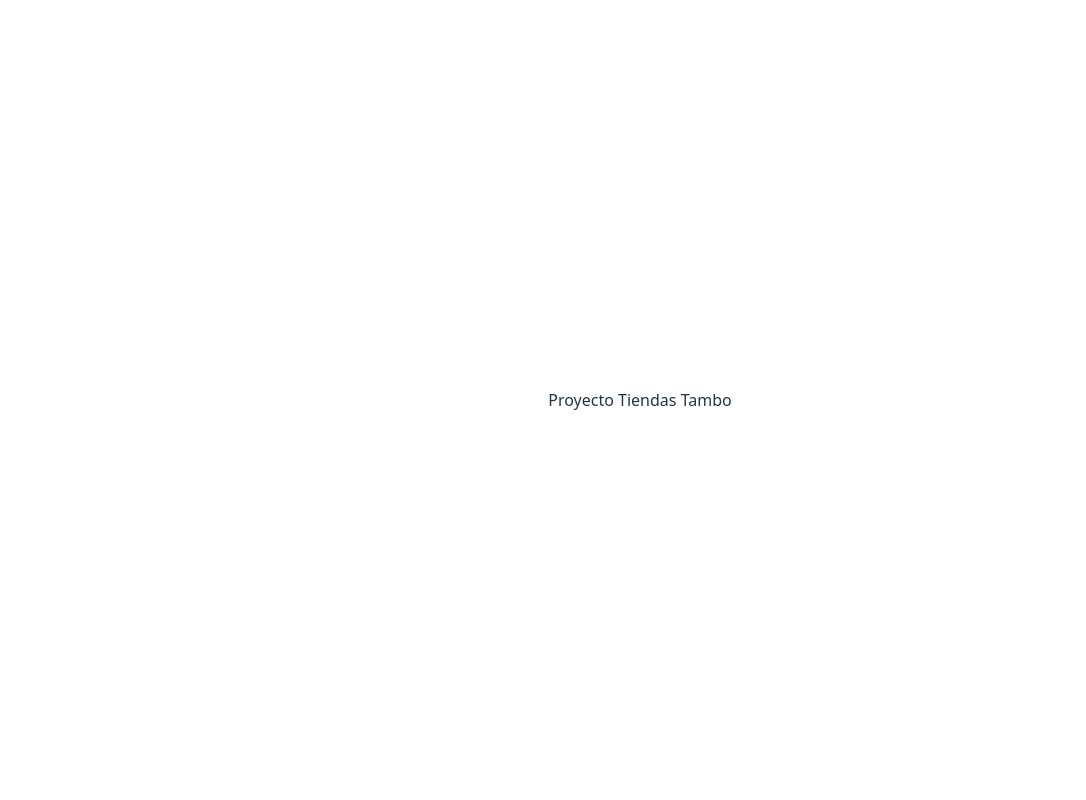
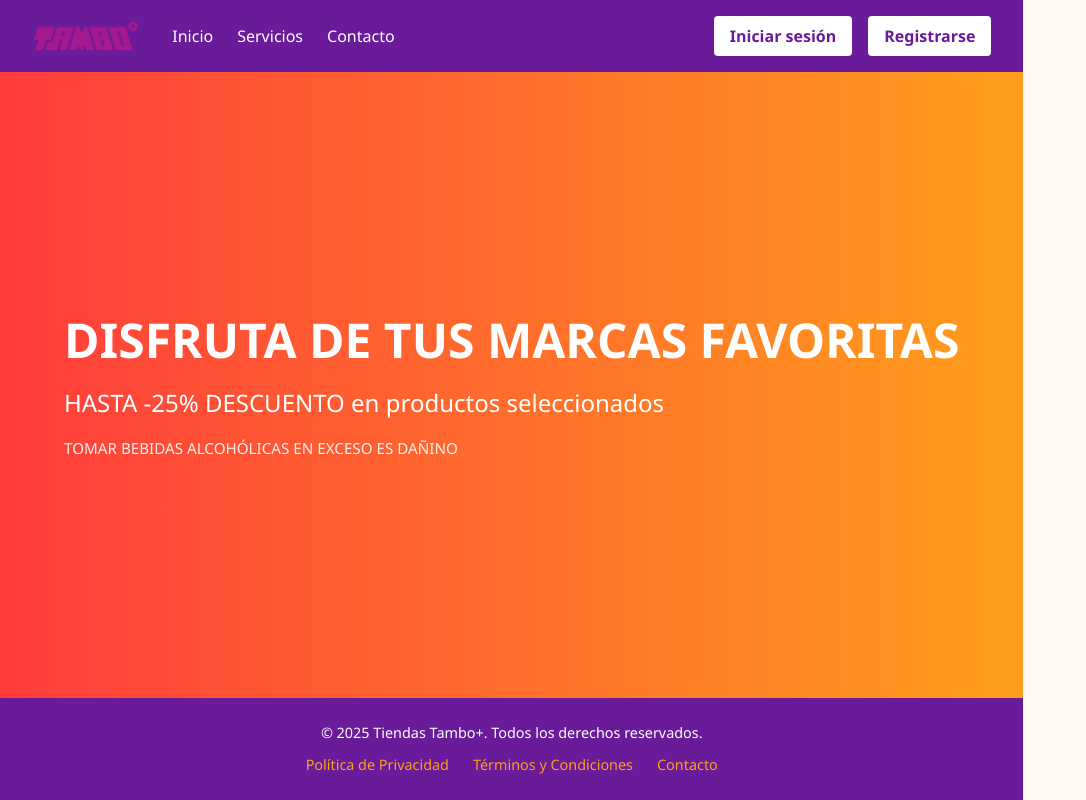
Before and after one commit to Andres-Ortiz09/TAMBO_FRONTEND, a React (Vite) app: page / in a window 1280 px wide. Shown: the whole page, without its empty margins (0-1086 px from the left). Built offline with nearby package versions, Linux system fonts and the light colour scheme.

Commit message:
Agregue la ruta de inicio

```diff
--- a/src/App.jsx
+++ b/src/App.jsx
@@ -1,14 +1,13 @@
-import { useState } from 'react'
-import './App.css'
+import React from "react";
+import "bootstrap/dist/css/bootstrap.min.css";
+import Inicio from "./components/Inicio";
 
 function App() {
-  const [count, setCount] = useState(0)
-
   return (
-      <p>
-        Proyecto Tiendas Tambo
-      </p>
-  )
+    <div className="App">
+      <Inicio />
+    </div>
+  );
 }
 
-export default App
+export default App;
```
